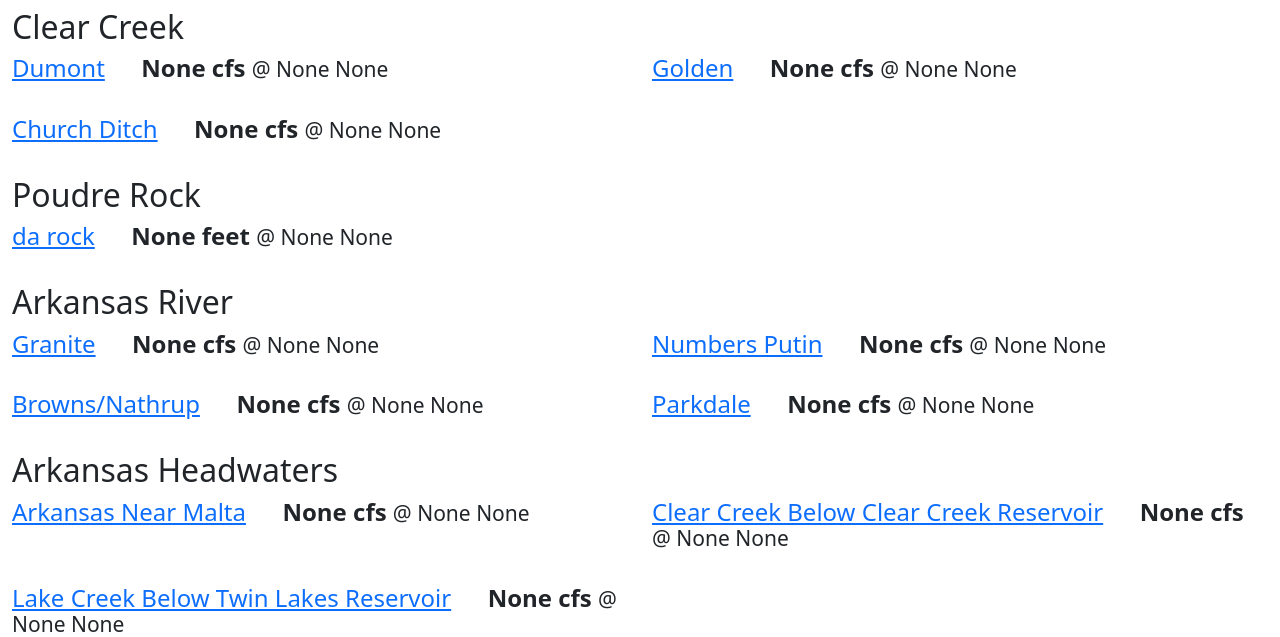
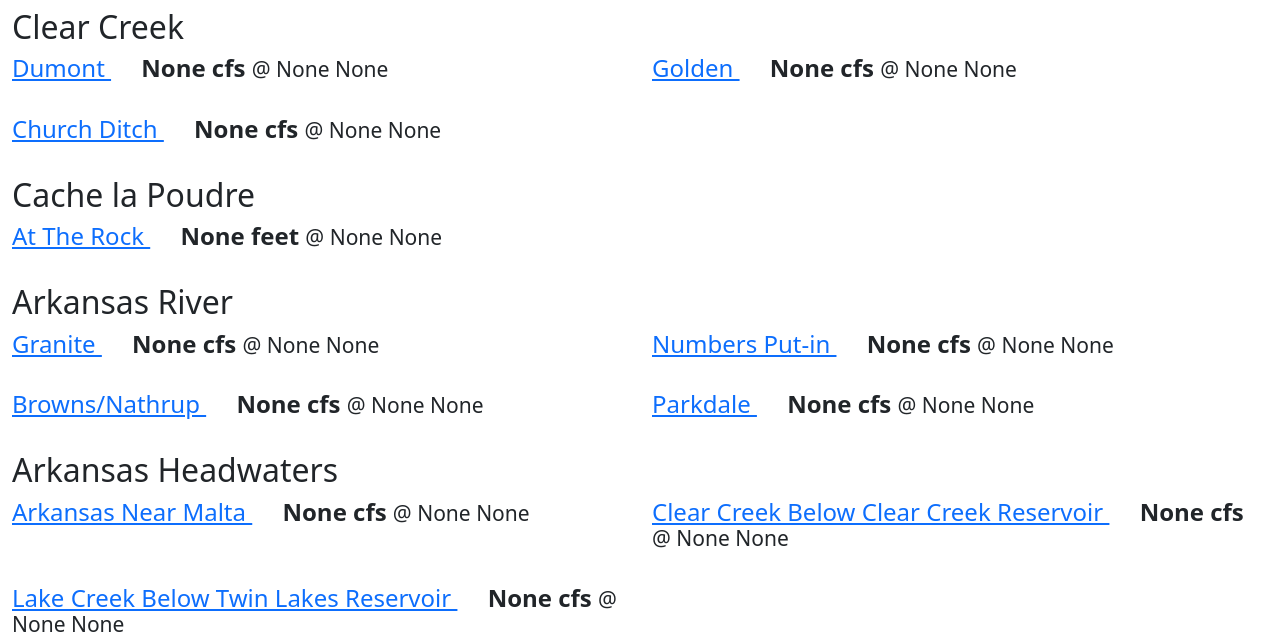
Before and after one commit to mikebannis/rivergraphs, a Flask app: page / in a window 1280 px wide. Shown: the part 56-693 px from the top of the page. Run offline with Flask 2, Linux system fonts and the light colour scheme.

Commit message:
add gage id to gage names

```diff
--- a/app/gages.csv
+++ b/app/gages.csv
@@ -4,10 +4,10 @@ gage_id,type,river,location,region
 06719505,USGS,Clear Creek,Golden,FR
 CHUDITCO,DWR,Clear Creek,Church Ditch,FR
 # ----- Poudre
-PRR,PRR,Poudre Rock,da rock,FR
+PRR,PRR,Cache la Poudre,At The Rock,FR
 # --- Arkansas
 ARKGRNCO,DWR,Arkansas River,Granite,Ark
-07087050,USGS,Arkansas River,Numbers Putin,Ark
+07087050,USGS,Arkansas River,Numbers Put-in,Ark
 07091200,USGS,Arkansas River,Browns/Nathrup,Ark
 07094500,USGS,Arkansas River,Parkdale,Ark
 # ---- Arkansas River Headwaters
--- a/app/templates/flows.html
+++ b/app/templates/flows.html
@@ -10,7 +10,9 @@
               <div class="col-lg-6 col-xxl-4 mb-4">
                 <div class="row">
                   <h4>
-                    <a href="{{ gage.url() }}">{{ gage.location }}</a> &emsp;
+                    <a id="{{ gage.gage_id }}" href="{{ gage.url() }}">
+                      {{ gage.location }}
+                    </a> &emsp;
                     <b>{{ gage.q }} {{ gage.units }} </b>
                     <small>@ {{gage.q_time}} {{gage.q_date}}</small>
                   </h4>
```
